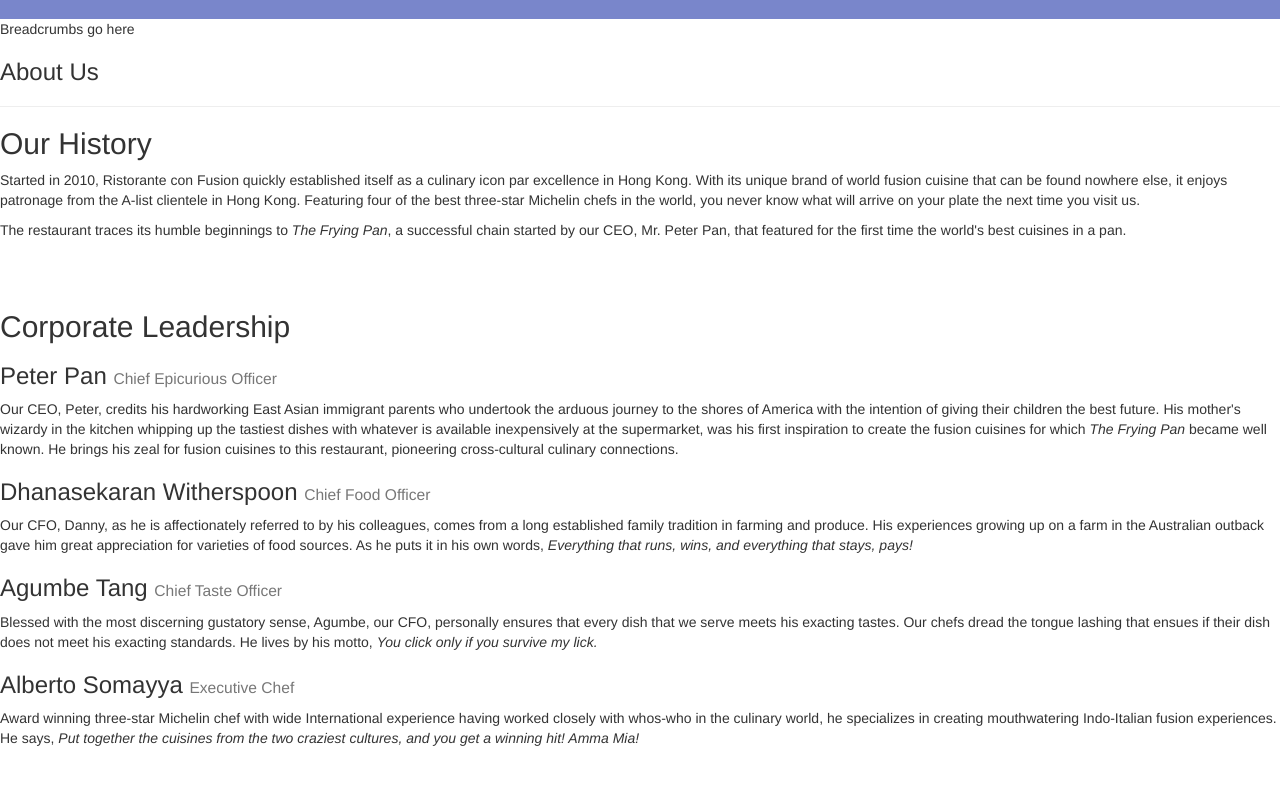
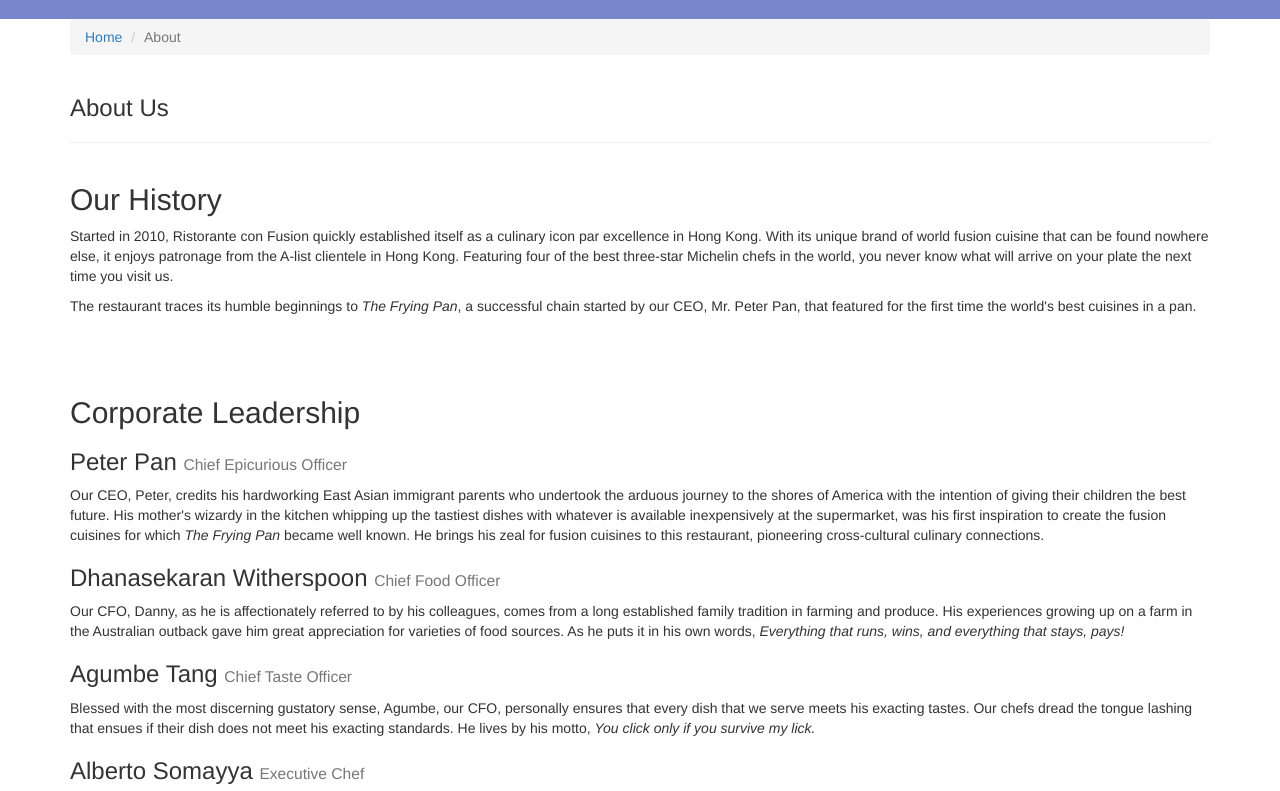
Before and after one commit to kennyr87/conFusion, a plain HTML site: page aboutus.html in a window 1280 px wide. Shown: the part 440-1231 px from the top of the page. Drawn offline with nearby package versions, Linux system fonts and the light colour scheme.

Commit message:
Updates to aboutus.html

```diff
--- a/aboutus.html
+++ b/aboutus.html
@@ -78,31 +78,34 @@
         </div>
     </header>
 
-    <div>
-        <div>
-            <div>
-                Breadcrumbs go here
+    <div class='container'>
+        <div class='row'>
+            <div class='col-xs-12'>
+                <ol class='breadcrumb'>
+                    <li><a href='index.html'>Home</a></li>
+                    <li class='active'>About</li>
+                </ol>
             </div>
-            <div>
+            <div class='col-xs-12'>
                <h3>About Us</h3>
                <hr>
             </div>
         </div>
 
-        <div>
-            <div>
+        <div class='row'>
+            <div class='col-xs-12'>
                 <h2>Our History</h2>
                 <p>Started in 2010, Ristorante con Fusion quickly established itself as a culinary icon par excellence in Hong Kong. With its unique brand of world fusion cuisine that can be found nowhere else, it enjoys patronage from the A-list clientele in Hong Kong.  Featuring four of the best three-star Michelin chefs in the world, you never know what will arrive on your plate the next time you visit us.</p>
                 <p>The restaurant traces its humble beginnings to <em>The Frying Pan</em>, a successful chain started by our CEO, Mr. Peter Pan, that featured for the first time the world's best cuisines in a pan.</p>
             </div>
-            <div>
+            <div class='col-xs-12'>
                 <p style="padding:20px;"></p>
             </div>
         </div>
 
 
-        <div>
-            <div>
+        <div class='row'>
+            <div class='col-xs-12'>
                 <h2>Corporate Leadership</h2>
                 <h3>Peter Pan <small>Chief Epicurious Officer</small></h3>
                 <p>Our CEO, Peter, credits his hardworking East Asian immigrant parents who undertook the arduous journey to the shores of America with the intention of giving their children the best future. His mother's wizardy in the kitchen whipping up the tastiest dishes with whatever is available inexpensively at the supermarket, was his first inspiration to create the fusion cuisines for which <em>The Frying Pan</em> became well known. He brings his zeal for fusion cuisines to this restaurant, pioneering cross-cultural culinary connections.</p>
@@ -113,7 +116,7 @@
                 <h3>Alberto Somayya <small>Executive Chef</small></h3>
                 <p>Award winning three-star Michelin chef with wide International experience having worked closely with whos-who in the culinary world, he specializes in creating mouthwatering Indo-Italian fusion experiences. He says, <em>Put together the cuisines from the two craziest cultures, and you get a winning hit! Amma Mia!</em></p>
             </div>
-             <div>
+             <div class='col-xs-12'>
                 <p style="padding:20px;"></p>
             </div>
        </div>
```
